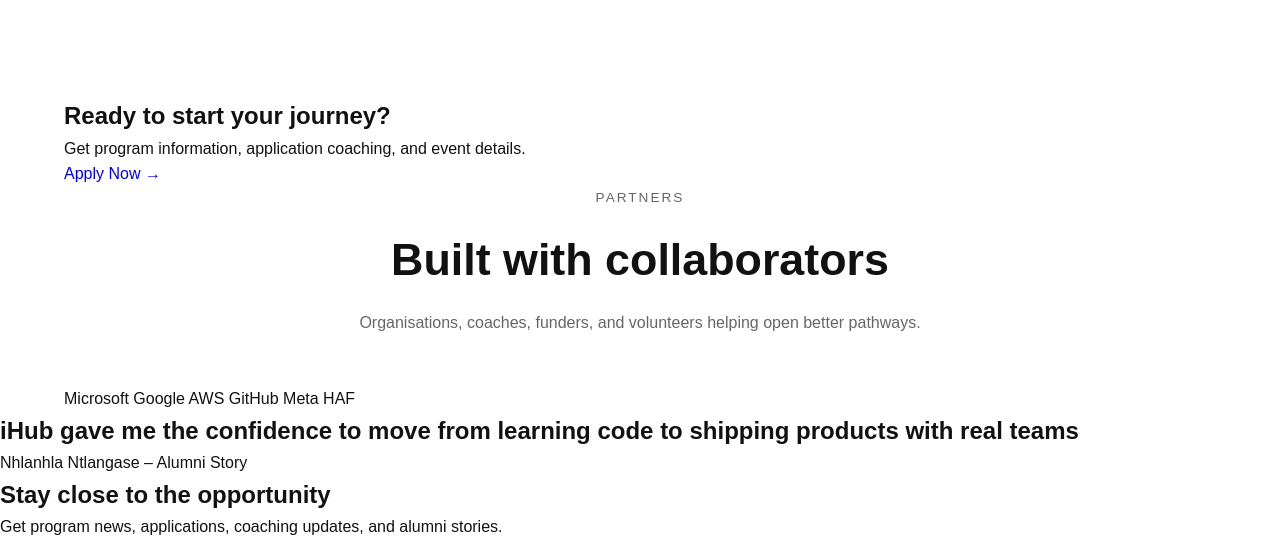
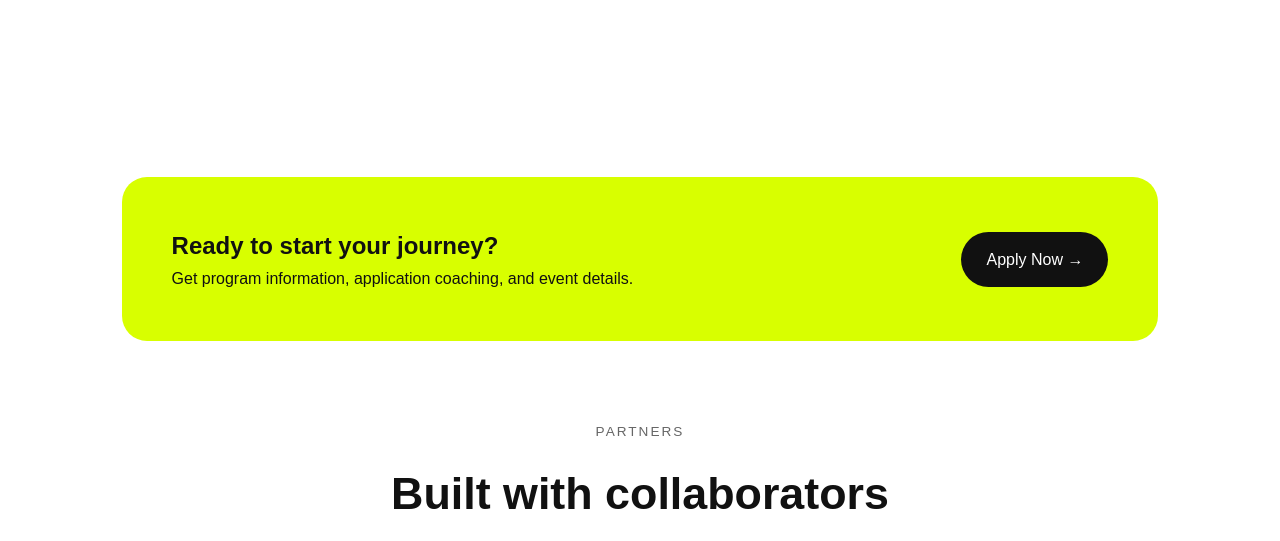
Before and after one commit to KMukendi10/Client-Website-Prototype-iHub, a plain HTML site: page index.html in a window 1280 px wide. Shown: the part 2106-2647 px from the top of the page. Drawn offline with Linux system fonts and the light colour scheme; files that its build step writes are made by us from their sources.

Commit message:
styled the cta section

```diff
--- a/styles.css
+++ b/styles.css
@@ -173,3 +173,25 @@ ul{
 .program-card p{
     color:#666;
 }
+
+.cta-section{
+    padding:80px 5%;
+}
+
+.cta-box{
+    background:#d8ff00;
+    border-radius:25px;
+    padding:50px;
+
+    display:flex;
+    justify-content:space-between;
+    align-items:center;
+    gap:30px;
+}
+
+.btn-black{
+    background:#111;
+    color:white;
+    padding:15px 25px;
+    border-radius:30px;
+}
```
